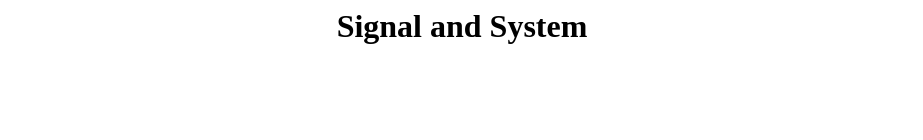
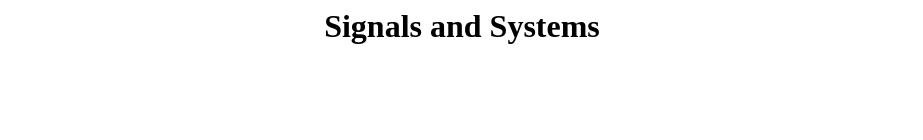
Before and after one commit to a1044837469/Signal-and-System, a plain HTML site: page index.html in a window 1280 px wide. Shown: the top 140 px of the page, without its empty margins (178-1101 px from the left). Drawn offline with Linux system fonts and the light colour scheme.

Commit message:
Update index.html

```diff
--- a/index.html
+++ b/index.html
@@ -1,7 +1,7 @@
 <html>
 <body>
 
-<h1 align="center"><font face="Bookman Old Style">Signal and System</font></h1>
+<h1 align="center"><font face="Bookman Old Style">Signals and Systems</font></h1>
 <p align=center><img src="2019.3.5_01.jpg" width="80%"></p>
 </body>
 </html>
```
